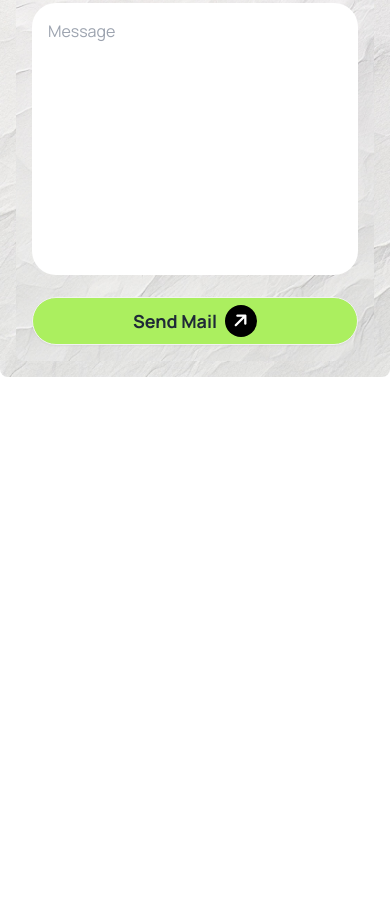
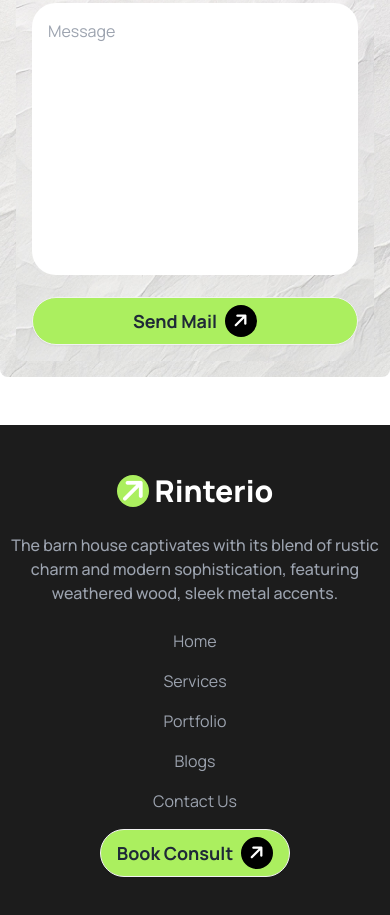
Before and after one commit to AhesanToha/rinterio-house, a plain HTML site: page index.html in a window 390 px wide. Shown: the part 8609-9524 px from the top of the page. Before the commit the page ends 9034 px from the top, so only its background shows below. Drawn offline with nearby package versions, Linux system fonts and the light colour scheme.

Commit message:
footer aded and ensured fully responsive

```diff
--- a/index.html
+++ b/index.html
@@ -431,7 +431,32 @@
         </section>
     </main>
     <!-- Footer section -->
-    <footer>
+    <footer class="bg-[#1C1C1C] py-12">
+        <div class="max-w-screen-md mx-auto">
+            <div class="text-center space-y-4">
+                <a class=" text-3xl font-extrabold text-white"><i
+                        class="fa-solid fa-arrow-right  w-8 h-8 inline-flex bg-logo-primary-bg justify-center items-center rounded-full "
+                        style="transform: rotate(-45deg);"></i>
+                    Rinterio
+                </a>
+                <p class="text-gray-400 font-medium py-2">The barn house captivates with its blend of rustic charm and modern sophistication, featuring weathered wood, sleek
+                metal accents.</p>
+
+                <div>
+                    <ul class="flex flex-col md:flex-row justify-around gap-4 text-gray-400">
+
+                        <li>Home</li>
+                        <li>Services</li>
+                        <li>Portfolio</li>
+                        <li>Blogs</li>
+                        <li>Contact Us</li>
+                    </ul>
+                </div>
+                <button class="btn bg-logo-primary-bg font-bold text-lg rounded-3xl px-4">Book Consult <full
+                        class="fa-solid fa-arrow-right  w-8 h-8 inline-flex bg-black text-white justify-center items-center rounded-full "
+                        style="transform: rotate(-45deg);"></full>
+                </button>
+            </div>
 
     </footer>
 
```
